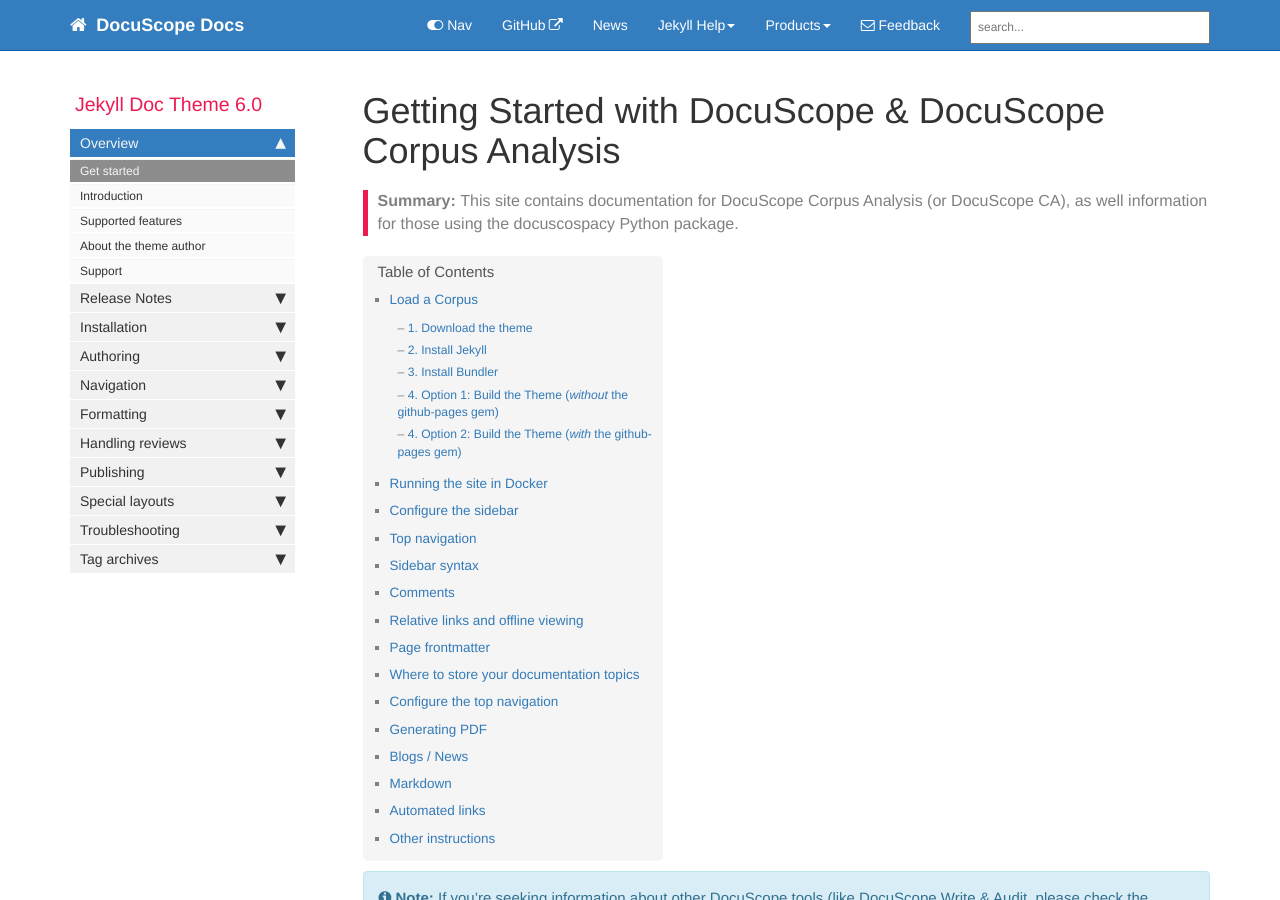
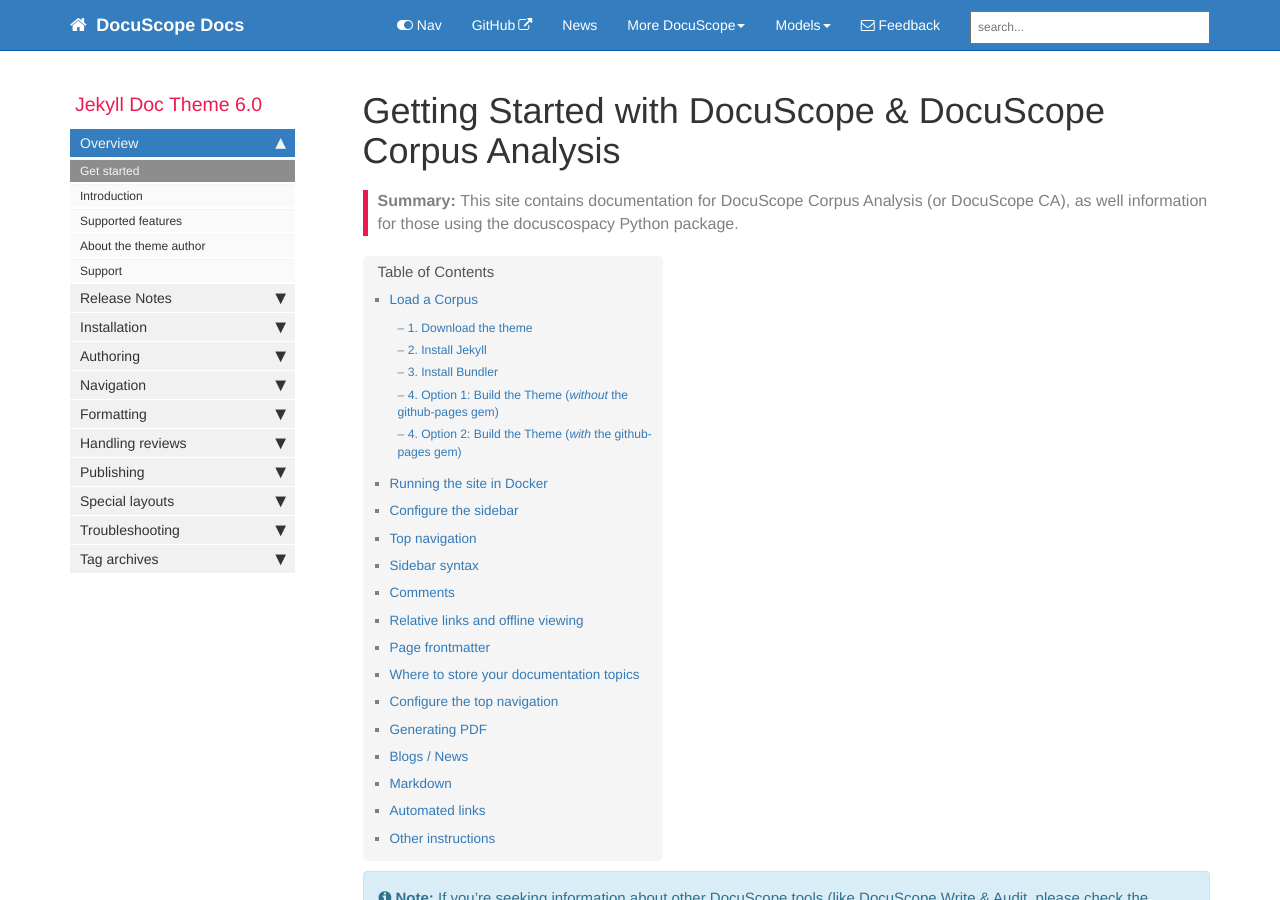
Before and after one commit to browndw/docuscope-docs, a Jekyll site: the page built from index.md, in a window 1280 px wide and 900 px high. Built offline with Jekyll 4.4.1, drawn with Linux system fonts in a browser that asks for light colours; comment, search, counter and statistics services are not loaded.

Commit message:
Update topnav.yml

```diff
--- a/_data/topnav.yml
+++ b/_data/topnav.yml
@@ -12,9 +12,9 @@
 topnav_dropdowns:
 - title: Topnav dropdowns
   folders:
-    - title: Jekyll Help
+    - title: More DocuScope
       folderitems:
-        - title: Jekyll Talk
+        - title: DocuScope Project
           external_url: https://talk.jekyllrb.com
         - title: Jekyll documentation
           external_url: http://jekyllrb.com/docs/home/
@@ -22,9 +22,9 @@
           external_url: http://stackoverflow.com/questions/tagged/jekyll
         - title: Jekyll on my blog
           external_url: http://idratherbewriting.com/category-jekyll/
-    - title: Products
+    - title: Models
       folderitems:
-        - title: Jekyll Documentation Theme
+        - title: spaCy models
           url: /mydoc_introduction.html
         - title: Product 1
           url: /p1_landing_page.html
```
